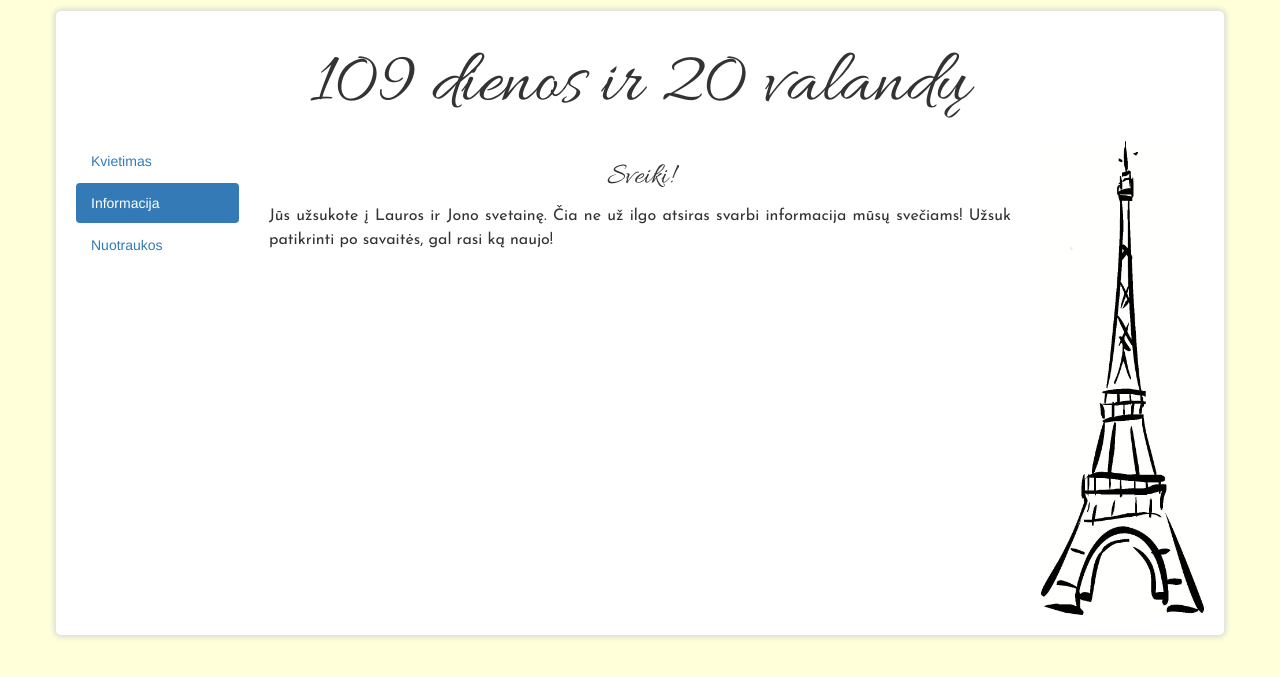
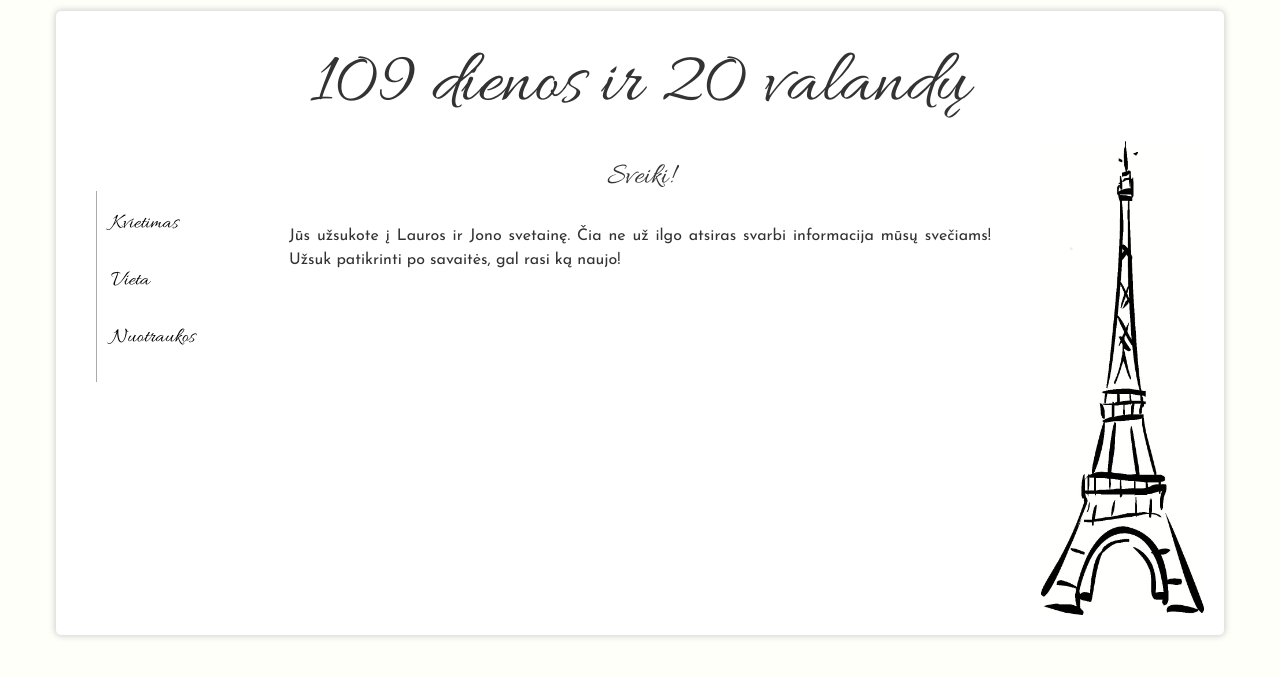
Before and after one commit to Kukmedis/wedsite, a Django app: page / in a window 1280 px wide. Shown: the top 677 px of the page. Run offline with Django 3.2, Linux system fonts and the light colour scheme; some libraries are stand-ins or nearby versions.

Commit message:
prettify sidemenu

```diff
--- a/wedinvite/static/wedinvite/script/countdown.js
+++ b/wedinvite/static/wedinvite/script/countdown.js
@@ -9,7 +9,7 @@ function updateClock() {
   var current_date = new Date().getTime();
   var seconds_left = (target_date - current_date) / 1000;
   days = parseInt(seconds_left / 86400);
-  seconds_left = seconds_left % 86400;
+  seconds_left = seconds_left - (days * 86400);
   hours = parseInt(seconds_left / 3600);
   var daysString = getDateString("dien", days);
   var hourString = getDateString("valand", hours);
--- a/wedinvite/static/wedinvite/style/style.css
+++ b/wedinvite/static/wedinvite/style/style.css
@@ -13,7 +13,7 @@
 }
 
 html body {
-  background: #FFFFDA;
+  background: rgba(255, 255, 218, 0.11);
 }
 
 .container {
@@ -30,6 +30,10 @@ html body {
 
 .headline2 { color: #a7e8f8; font-family: 'Julius Sans One', sans-serif; font-size: 22px; font-weight: bold; line-height: 32px; margin: 0 0 24px; text-shadow: 1px 1px 1px #082b34; }
 
-.text_content { font-family: 'Josefin Sans'; font-size: 16px; line-height: 24px; margin: 0 0 24px; }
+.text_content { font-family: 'Josefin Sans'; font-size: 16px; line-height: 24px; margin: 0 0 24px; padding: 20px;}
 
-a:hover { color: #a7e8f8; text-decoration: underline; }
+#ribbon-navigation {font-size:1.5em; width:150px; font-family: 'Allura'; margin-top:50px;}
+#ribbon-navigation ul {margin:20px; padding:10px 0; border-left:1px solid #AAA; width:200px;}
+#ribbon-navigation li {list-style: none;padding:7px 0 20px 30px;margin-left:-16px;}
+#ribbon-navigation a {color: #000;  display:block;  text-decoration:none;}
+#ribbon-navigation li:hover {background:url('../images/ribbon.jpg') top left no-repeat;}
--- a/wedinvite/templates/wedinvite/base.html
+++ b/wedinvite/templates/wedinvite/base.html
@@ -28,11 +28,13 @@
     </div>
     <div class="row">
       <div class="col-md-2 col-sm-2">
-        <ul class="nav nav-pills nav-stacked">
-          <li><a href="#">Kvietimas</a></li>
-          <li class="active"><a href="#">Informacija</a></li>
-          <li><a href="#">Nuotraukos</a></li>
-        </ul>
+	<div id="ribbon-navigation">
+          <ul class="top-level">
+            <li><a href="#">Kvietimas</a></li>
+            <li><a href="#">Vieta</a></li>
+            <li><a href="#">Nuotraukos</a></li>
+          </ul>
+ 	</div>
       </div>
       <div class="col-md-8 col-sm-8">
         <div id="content">
--- a/wedsite/settings.py
+++ b/wedsite/settings.py
@@ -88,8 +88,8 @@ USE_TZ = True
 # Static files (CSS, JavaScript, Images)
 # https://docs.djangoproject.com/en/1.7/howto/static-files/
 
+STATIC_ROOT = '/home/jonas/wedsite/static/'
 STATIC_URL = '/static/'
-STATIC_ROOT = '/home/jonas/wedsite/static/'
 
 try:
     from prod_settings import *
```
Also changed, not shown: wedinvite/static/wedinvite/images/ribbon.jpg (added).
